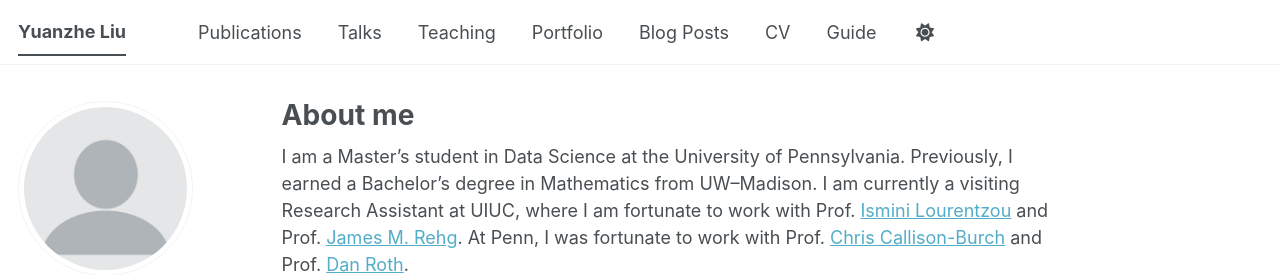
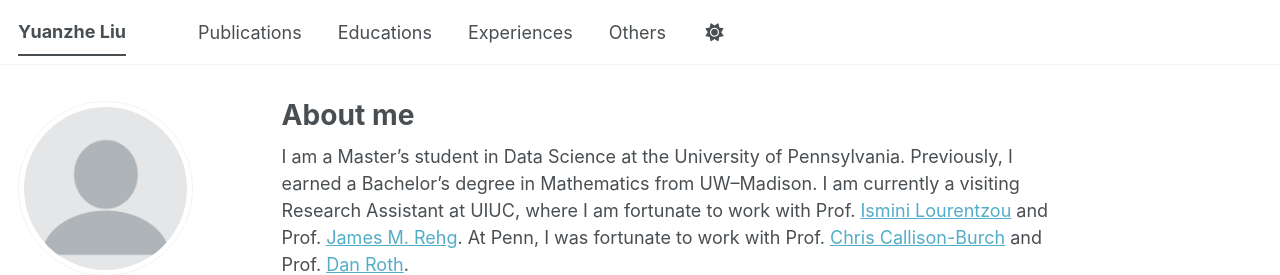
Before and after one commit to yuanzhel0903/yuanzhel0903.github.io, a Jekyll site: the page built from _pages/about.md, in a window 1280 px wide. Shown: the top 275 px of the page. Built offline with Jekyll 4.4.1, drawn with Linux system fonts in a browser that asks for light colours; some web fonts are replaced; a script bundle is joined from its source files by our own code; library files that are not in the unit come from our copies.

Commit message:
Update navigation.yml

```diff
--- a/_data/navigation.yml
+++ b/_data/navigation.yml
@@ -9,25 +9,13 @@
 
 main:
   - title: "Publications"
-    url: /publications/
+    url: /#publications
 
-  - title: "Talks"
-    url: /talks/
+  - title: "Educations"
+    url: /#educations
 
-  - title: "Teaching"
-    url: /teaching/
+  - title: "Experiences"
+    url: /#experiences
 
-  - title: "Portfolio"
-    url: /portfolio/
-
-  - title: "Blog Posts"
-    url: /year-archive/
-
-  - title: "CV"
-    url: /cv/
-
-  # - title: "CV"
-  #   url: /cv-json/
-
-  - title: "Guide"
-    url: /markdown/
+  - title: "Others"
+    url: /#others
```
